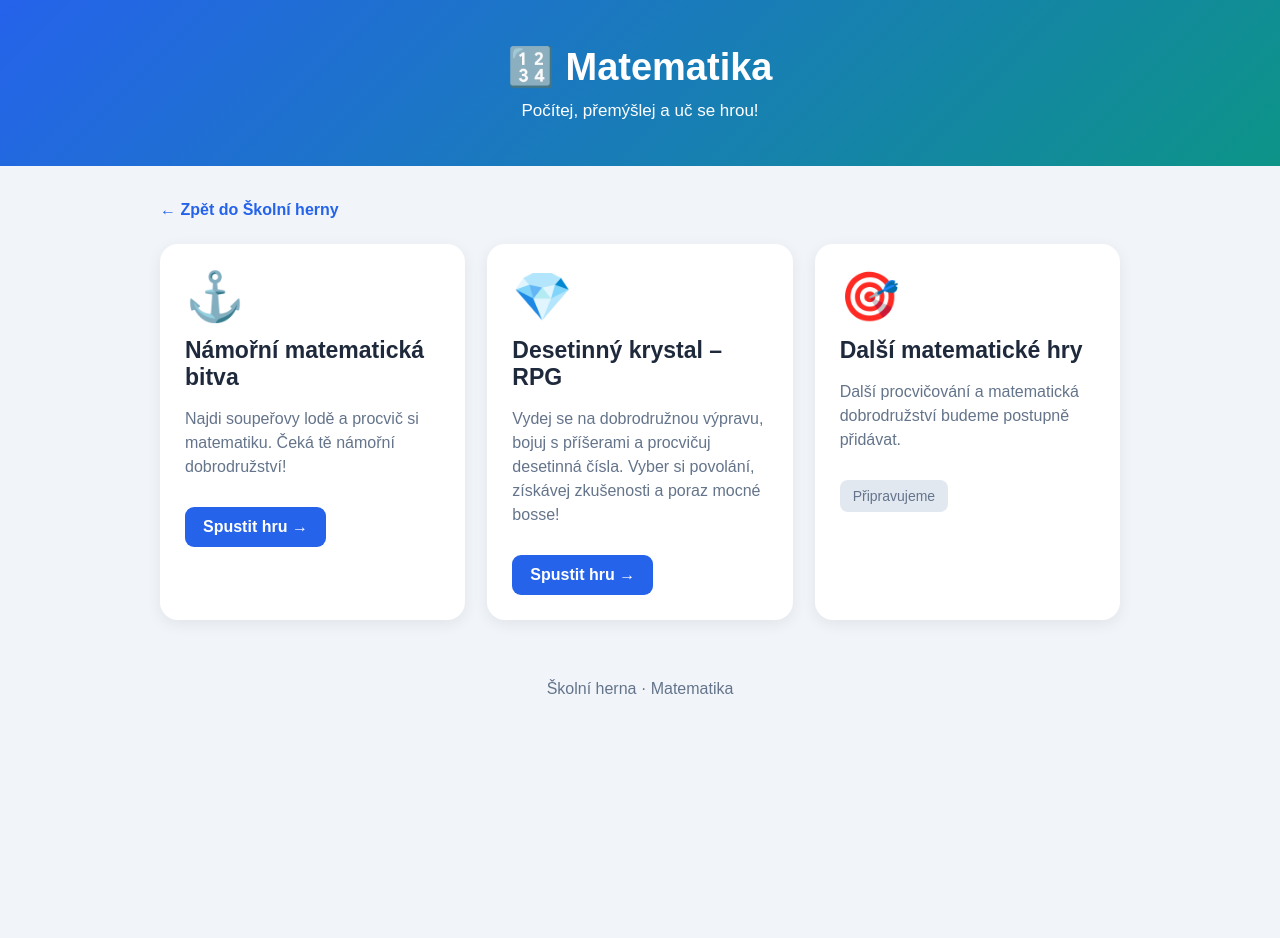
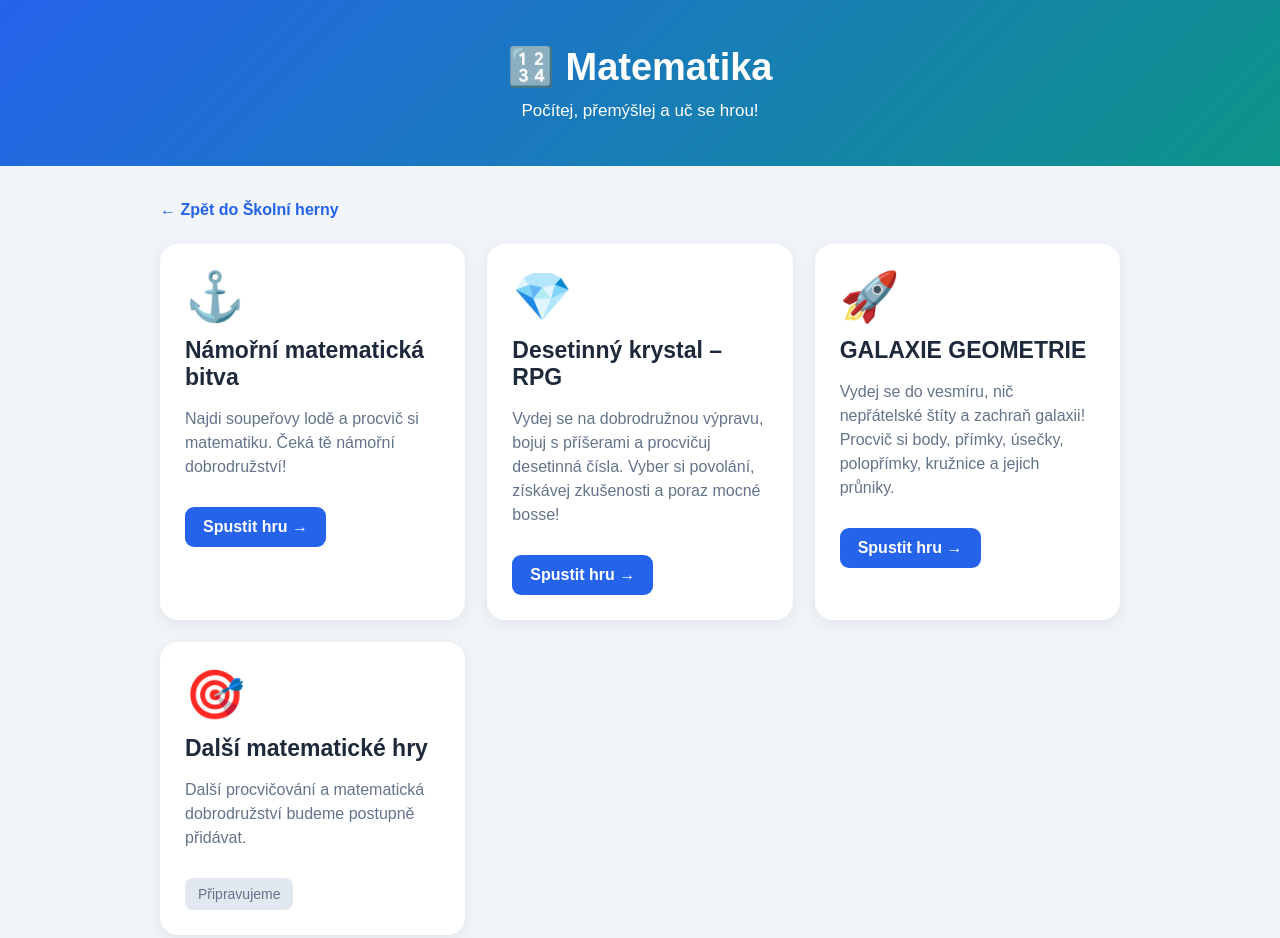
Before and after one commit to jendadanek/matematicke-hry, a plain HTML site: page matematika/index.html in a window 1280 px wide. Shown: the top 938 px of the page. Before the commit the page ends 800 px from the top, so only its background shows below. Drawn offline with Linux system fonts and the light colour scheme.

Commit message:
Update index.html

```diff
--- a/matematika/index.html
+++ b/matematika/index.html
@@ -1,3 +1,4 @@
+
 <!DOCTYPE html>
 <html lang="cs">
 <head>
@@ -149,6 +150,17 @@ footer {
         </section>
 
         <section class="card">
+            <div class="emoji">🚀</div>
+            <h2>GALAXIE GEOMETRIE</h2>
+            <p>
+                Vydej se do vesmíru, nič nepřátelské štíty
+                a zachraň galaxii! Procvič si body, přímky,
+                úsečky, polopřímky, kružnice a jejich průniky.
+            </p>
+            <a class="game-link" href="galaxie-geometrie/">Spustit hru →</a>
+        </section>
+
+        <section class="card">
             <div class="emoji">🎯</div>
             <h2>Další matematické hry</h2>
             <p>
```
